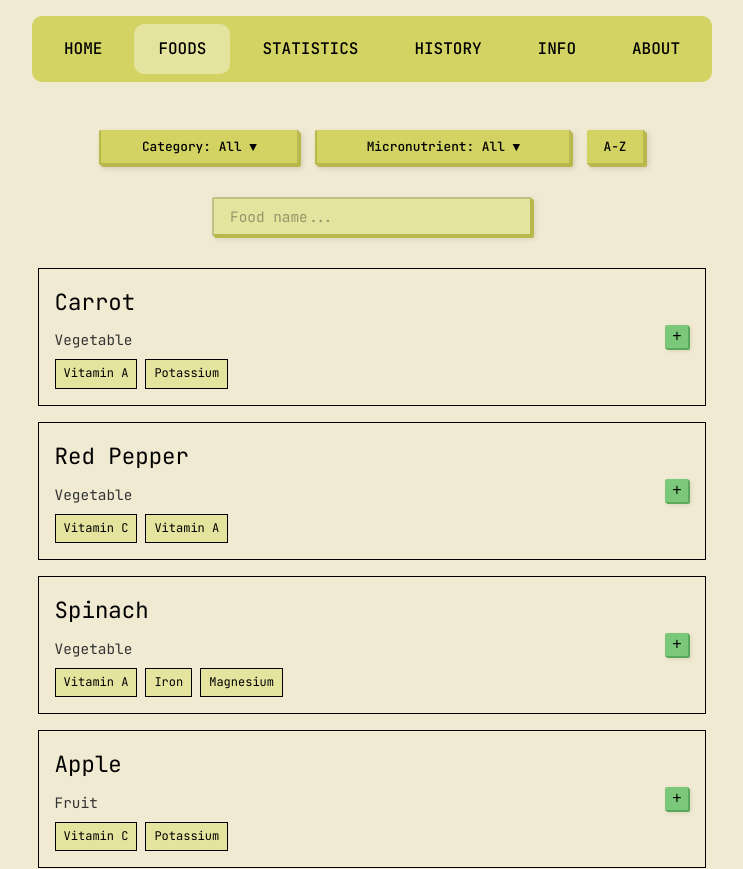
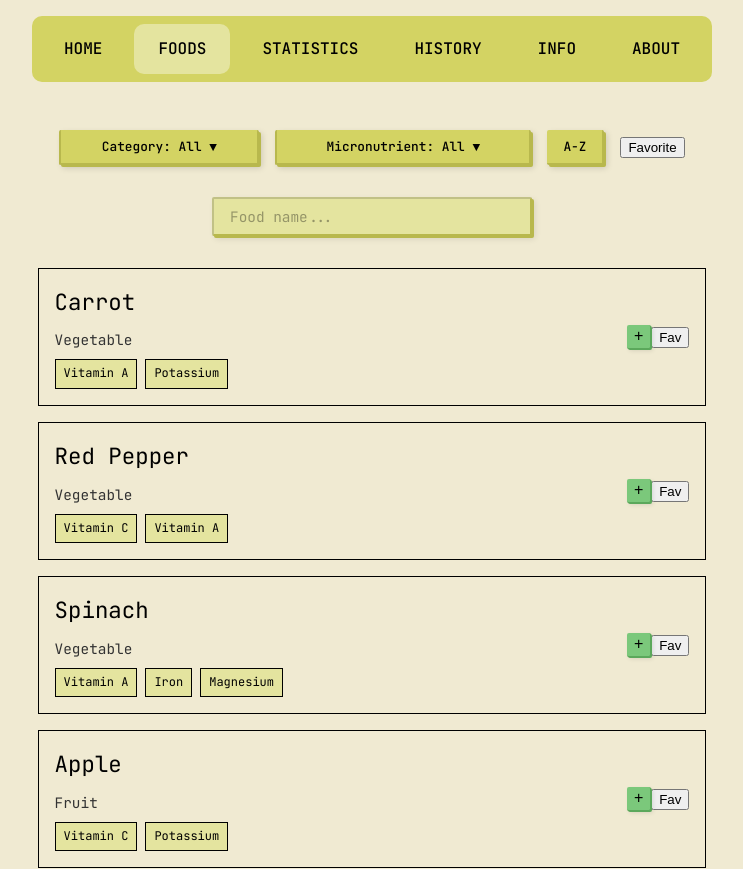
Before and after one commit to MatejHlavac/Micronutrient_Tracker, a Vue app: page /add in a window 1280 px wide. Shown: the top 869 px of the page, without its empty margins (268-1011 px from the left). Built offline with nearby package versions, Linux system fonts and the light colour scheme.

Commit message:
Obľúbené potraviny: favoriteFoods v store, Fav tlačidlo na FoodCard, filter v Add Food, ukladanie do localStorage

```diff
--- a/src/components/FoodCard.vue
+++ b/src/components/FoodCard.vue
@@ -19,7 +19,18 @@ export default {
 
         removeFood() {
             this.store.removeFood(this.foodItem.id)
-        }
+        },
+
+		addToFavorite() {
+			const id = this.foodItem.id
+			const index = this.store.favoriteFoods.indexOf(id)
+
+			if (index === -1) {
+				this.store.favoriteFoods.push(id)
+			} else {
+				this.store.favoriteFoods.splice(index, 1)
+			}
+		}
     },
 
     computed: {
@@ -72,6 +83,9 @@ export default {
                 <button v-if="addedCount > 0" @click = "removeFood()" class = "remove-button">-</button>
             </div>
         </div>
+		<div class="button-box">
+			<button @click="addToFavorite">Fav</button>
+		</div>
     </div>
 </template>
 
--- a/src/stores/nutritions.js
+++ b/src/stores/nutritions.js
@@ -11,7 +11,8 @@ export const useNutritionStore = defineStore('nutrition', {
             weeklyStats: {},
             lastActiveDate: null,
             lastActiveWeek: null,
-            weeklyHistory: {}
+            weeklyHistory: {},
+            favoriteFoods: []
 
         }
     },
@@ -115,7 +116,8 @@ export const useNutritionStore = defineStore('nutrition', {
                 weeklyStats: this.weeklyStats,
                 lastActiveDate: this.lastActiveDate,
                 lastActiveWeek: this.lastActiveWeek,
-                weeklyHistory: this.weeklyHistory
+                weeklyHistory: this.weeklyHistory,
+                favoriteFoods: this.favoriteFoods
             }
 
             localStorage.setItem('nutritionStore', JSON.stringify(data))
@@ -134,6 +136,7 @@ export const useNutritionStore = defineStore('nutrition', {
                 this.lastActiveDate = data.lastActiveDate || null
                 this.lastActiveWeek = data.lastActiveWeek || null
                 this.weeklyHistory = data.weeklyHistory || {}
+                this.favoriteFoods = data.favoriteFoods || []
             }
         },
 
--- a/src/views/AddFoodView.vue
+++ b/src/views/AddFoodView.vue
@@ -2,6 +2,8 @@
 import foodsData from '@/data/foods.json'
 import FoodCard from '@/components/FoodCard.vue'
 import Micronutrients from '@/data/micronutrients.json'
+import { useNutritionStore } from '@/stores/nutritions';
+
 
 export default {
     name: 'AddFoodView',
@@ -19,11 +21,16 @@ export default {
 			searched: '',
 			isSorted: null,
 			categoryDropdownOpen: false,
-			micronutrientDropdownOpen: false
+			micronutrientDropdownOpen: false,
+			favShowed: null
         }
     },
 
     computed: {
+		store() {
+            return useNutritionStore()
+        },
+
         filteredFoods() {
             if (this.selectedCategory === 'all' && this.selectedMicro === 'all') {
                 return this.foods
@@ -49,7 +56,7 @@ export default {
 		},
 
 		displayedFoods() {
-			return this.sortFood(this.search(this.filteredFoods))
+			return this.showFav(this.sortFood(this.search(this.filteredFoods)))
 		}
 
 
@@ -84,6 +91,18 @@ export default {
 			}
 
 			return items
+		},
+
+		showFav(items) {
+			if (this.favShowed) {
+				const favs = this.store.favoriteFoods || []
+				return items.filter(food => favs.indexOf(food.id) !== -1)
+			}
+			return items
+		},
+
+		toggleFav() {
+			this.favShowed = !this.favShowed
 		},
 
 		toggleSort() {
@@ -139,6 +158,7 @@ export default {
 				</div>
 			</div>
 			<button @click="toggleSort" :class="['sort-button', {active: isSorted}]">A-Z</button>
+			<button @click="toggleFav" :class="['fav-button', {active: favShowed}]">Favorite</button>
         </div>
 		<div class="search-bar">
 			<input type="text" v-model="searched" placeholder="Food name...">
```
